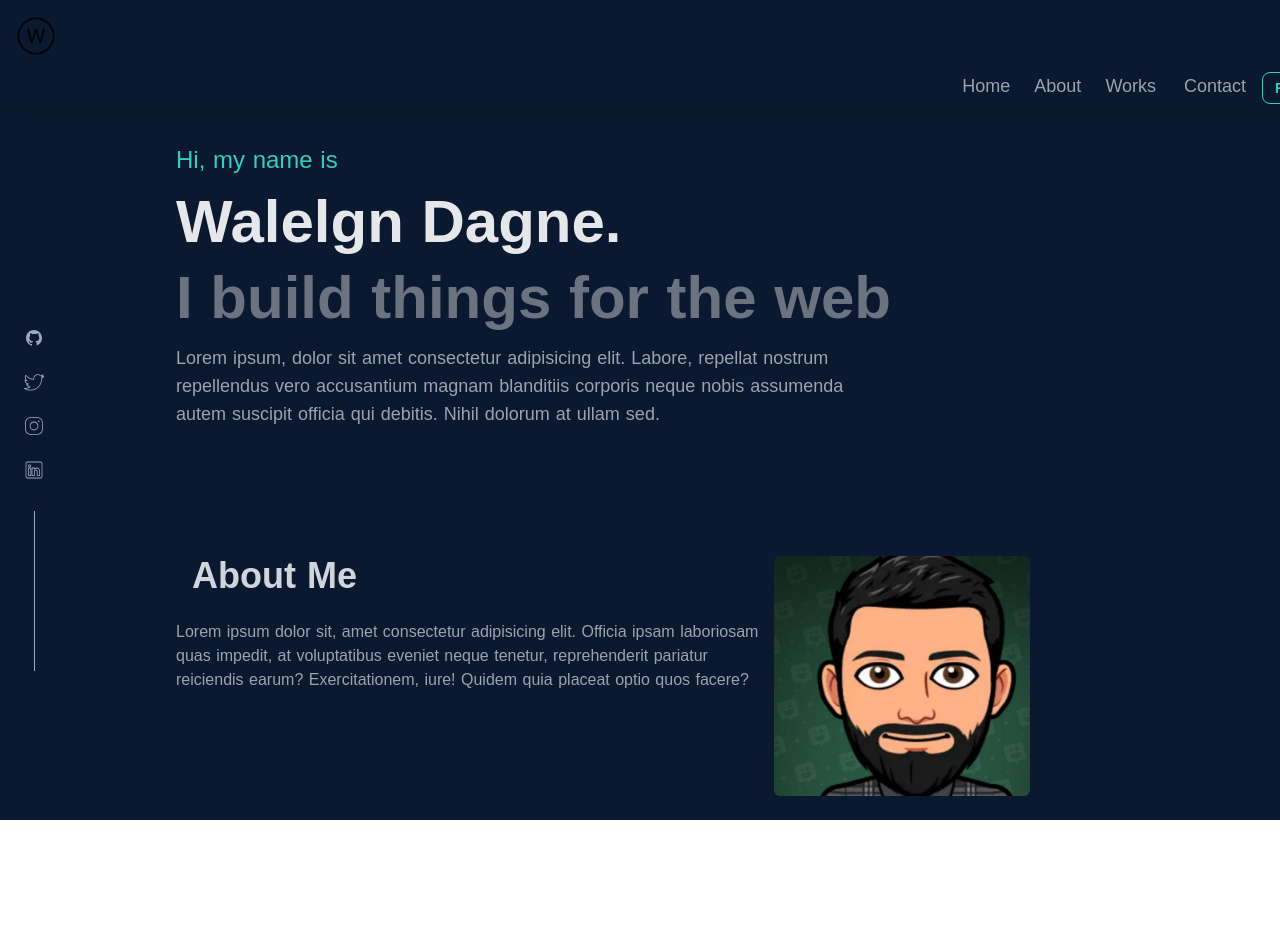
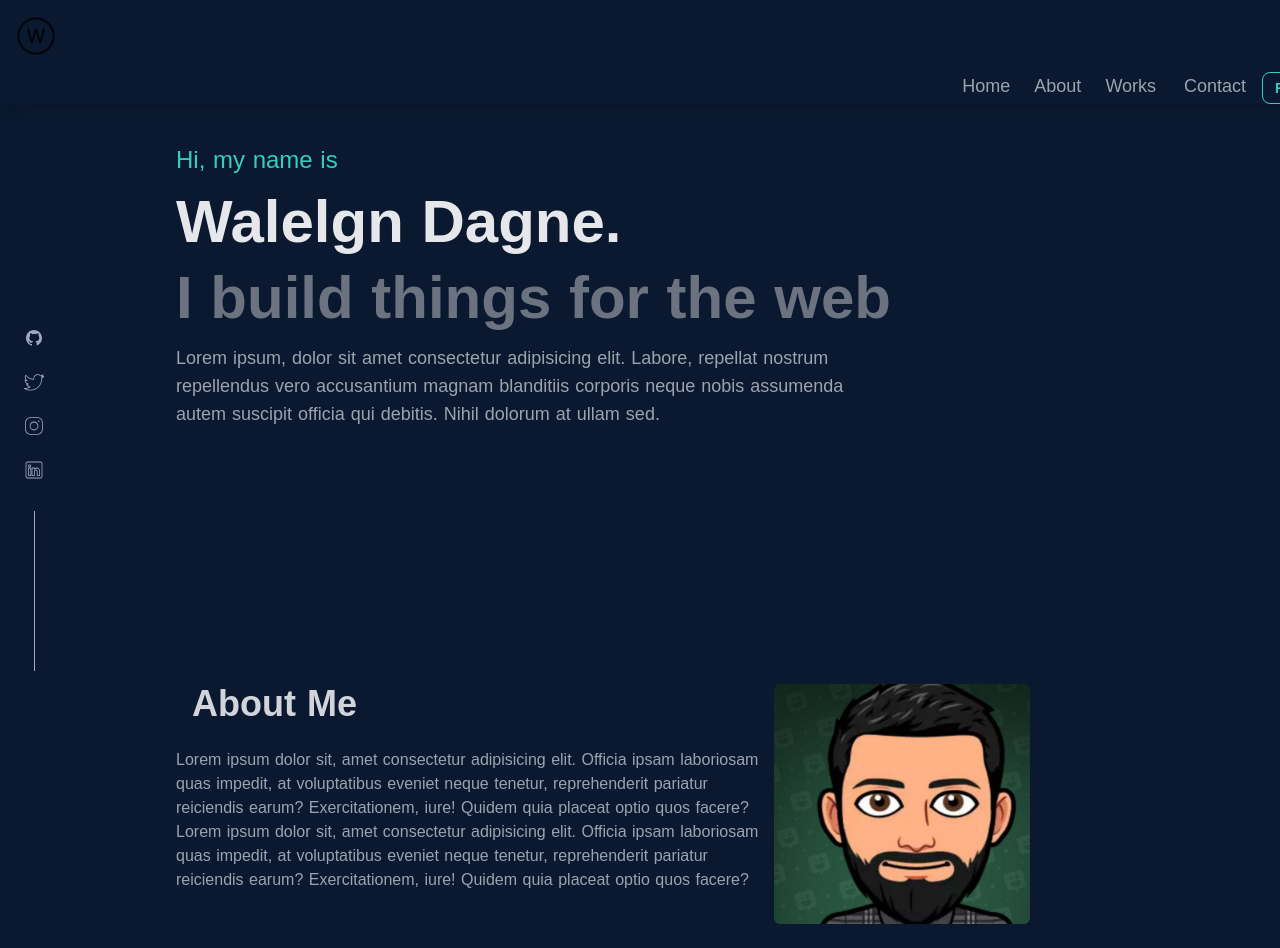
Before and after one commit to waledagne/portfolio-site, a Nuxt app: page / in a window 1280 px wide. Shown: the top 948 px of the page. Before the commit the page ends 820 px from the top, so only its background shows below. Built offline with nearby package versions, Linux system fonts and the light colour scheme.

Commit message:
favicon update

```diff
--- a/components/about.vue
+++ b/components/about.vue
@@ -6,6 +6,12 @@
           <h1 class="text-4xl text-gray-300 mb-6 font-semibold mx-4">
             About Me
           </h1>
+          <p class="text-gray-400">
+            Lorem ipsum dolor sit, amet consectetur adipisicing elit. Officia
+            ipsam laboriosam quas impedit, at voluptatibus eveniet neque
+            tenetur, reprehenderit pariatur reiciendis earum? Exercitationem,
+            iure! Quidem quia placeat optio quos facere?
+          </p>
           <p class="text-gray-400">
             Lorem ipsum dolor sit, amet consectetur adipisicing elit. Officia
             ipsam laboriosam quas impedit, at voluptatibus eveniet neque
--- a/nuxt.config.js
+++ b/nuxt.config.js
@@ -18,7 +18,7 @@ export default {
       { name: 'format-detection', content: 'telephone=no' }
     ],
     link: [
-      { rel: 'icon', type: 'image/x-icon', href: '/favicon.ico' }
+      { rel: 'icon', type: 'image/x-icon', href: '/logo2.png' }
     ]
   },
 
--- a/pages/index.vue
+++ b/pages/index.vue
@@ -7,7 +7,9 @@
       </div>
 
       <div class="flex flex-row"></div>
-      <div class="flex flex-col justify-start items-start px-20 mx-24 mt-10">
+      <div
+        class="flex flex-col justify-start items-start px-20 mx-24 mt-10 mb-32"
+      >
         <h1 class="text-accent text-2xl">Hi, my name is</h1>
         <h1 class="text-gray-200 font-semibold text-6xl mt-4">
           Walelgn Dagne.
@@ -15,7 +17,7 @@
         <h1 class="text-gray-500 text-6xl font-semibold mt-4">
           I build things for the web
         </h1>
-        <p class="w-full md:w-2/3 text-gray-400 text-lg mt-4">
+        <p class="w-full md:w-2/3 text-gray-400 text-lg mt-4 mb-32">
           Lorem ipsum, dolor sit amet consectetur adipisicing elit. Labore,
           repellat nostrum repellendus vero accusantium magnam blanditiis
           corporis neque nobis assumenda autem suscipit officia qui debitis.
```
Also changed, not shown: static/logo2.png (added).
